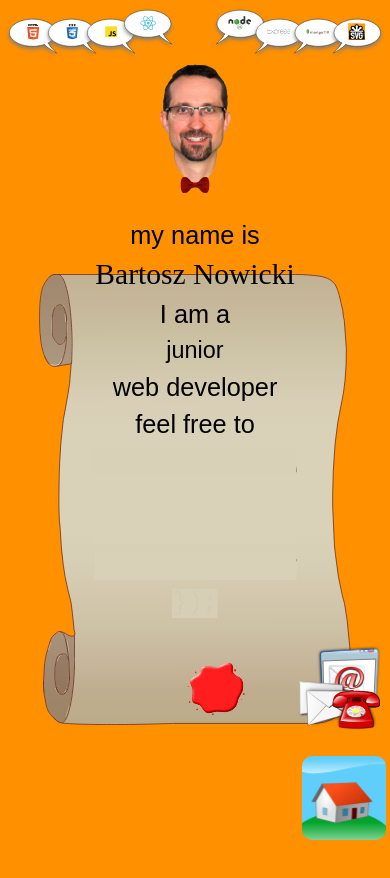
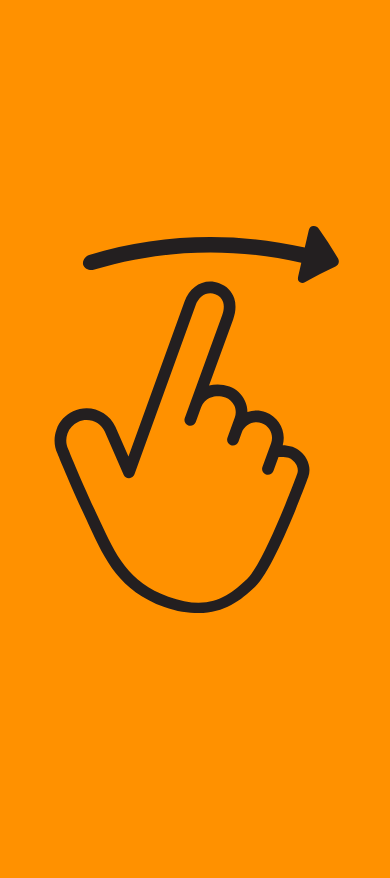
Before and after one commit to BartekNowicki/bndev, a React (Create React App) app: page / in a window 390 px wide. Shown: the top 878 px of the page. Built offline with nearby package versions, Linux system fonts and the light colour scheme.

Commit message:
added hand swipe svg

```diff
--- a/src/App.css
+++ b/src/App.css
@@ -22,6 +22,26 @@ body{
   width:100%;
   height: 100%;
   /* border: 1px solid black; */
+}
+
+.mobileSwipe{
+  position:fixed;
+  left:0;
+  top:0;
+  display: flex;
+  flex-direction: column;
+  justify-content: center;
+  align-items: center;
+  width:100%;
+  height: 100%;
+  /* border: 1px solid black; */
+  background-color: rgb(255, 145, 0);
+  background-image: url(./pics/swipe.svg);
+  background-repeat: no-repeat;
+  background-position: center;
+  background-size: contain;
+
+  z-index:99;
 }
 
 .centralFigureWrap{
@@ -663,7 +683,6 @@ animation-delay: 8s;
 
 @media only screen and (max-width: 1024px) {
 
-
 }
 /* END @media only screen and (max-width: 1024px) */
 
@@ -692,4 +711,12 @@ animation-delay: 8s;
   transform: translate(0, 20%);
 }
 }
-/* END @media only screen and (min-width: 1024px) { */
+/* END @media only screen and (min-width: 1024px) */
+
+@media only screen and (min-width: 641px) {
+
+  .mobileSwipe {
+    display: none;
+  }
+
+}/* END @media only screen and (max-width: 799px) */
--- a/src/App.js
+++ b/src/App.js
@@ -12,10 +12,13 @@ import ContactIcon from './components/ContactIcon';
 import ErrorPage from './components/ErrorPage';
 import CloudsCloseBtn from './components/CloudsCloseBtn';
 import Loader from './components/Loader';
+import SwipeIfMobile from './components/SwipeIfMobile';
+
 
 class App extends Component {
     state = {
       isAllLoaded : false,
+      isSwiped : false,
       isAnyCloudActive : false,
 
       cloudData: [{
@@ -100,6 +103,11 @@ class App extends Component {
         }));
     }
 
+    handleSwipe = () => {
+      console.log('SWIPE!');
+      this.setState(prevState => ({ isSwiped : true, }));
+    }
+
     handleCloudCloseClick = () => {
       const cloudDataCopy = [...this.state.cloudData];
       cloudDataCopy.forEach(item => {item.isClicked = false});
@@ -108,8 +116,6 @@ class App extends Component {
         { cloudData : cloudDataCopyUpdated,
         }));
     }
-
-
 
     componentDidMount(){
       console.log('The mounting is complete.');
@@ -138,6 +144,7 @@ class App extends Component {
         return <Loader/>
       } else return (
         <>
+        {!this.state.isSwiped && <SwipeIfMobile swipeHandler = {this.handleSwipe}/>}
         <Router>
           <div className="pageWrap">
                 <Clouds data = {this.state.cloudData} handleCloudClick = {this.handleCloudClick}/>
--- /dev/null
+++ b/src/components/SwipeIfMobile.js
@@ -0,0 +1,30 @@
+import React from 'react';
+
+const SwipeIfMobile = (props) => {
+    let clientX = null;
+    let clientY = null;
+    let deltaX = null;
+    let deltaY = null;
+    const swipeBox = document.createElement('div');
+    swipeBox.classList.add('mobileSwipe');
+    // swipeBox.innerText = "SWIPE TO UNLOCK";
+    swipeBox.addEventListener('touchstart', (e) => {
+        clientX = e.touches[0].clientX;
+        clientY = e.touches[0].clientY;
+        // console.log('start: ', clientX, clientY);
+    });
+    swipeBox.addEventListener('touchend', (e) => {
+        deltaX = e.changedTouches[0].clientX - clientX;
+        deltaY = e.changedTouches[0].clientY - clientY;
+        // console.log('deltaX: ', deltaX, 'deltaY: ', deltaY);
+        if (deltaX > 0 || deltaY > 0) {
+            document.body.removeChild(swipeBox);
+            props.swipeHandler();
+        }
+    });
+    document.body.appendChild(swipeBox);
+
+return null
+}
+
+export default SwipeIfMobile;
```
Also changed, not shown: src/pics/swipe.svg (added).
